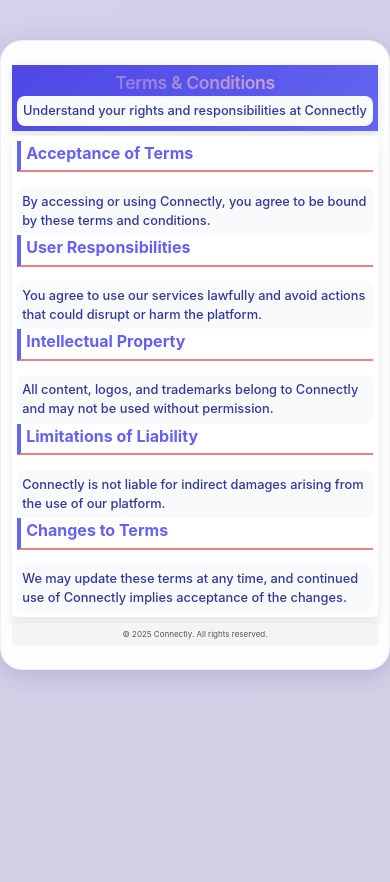
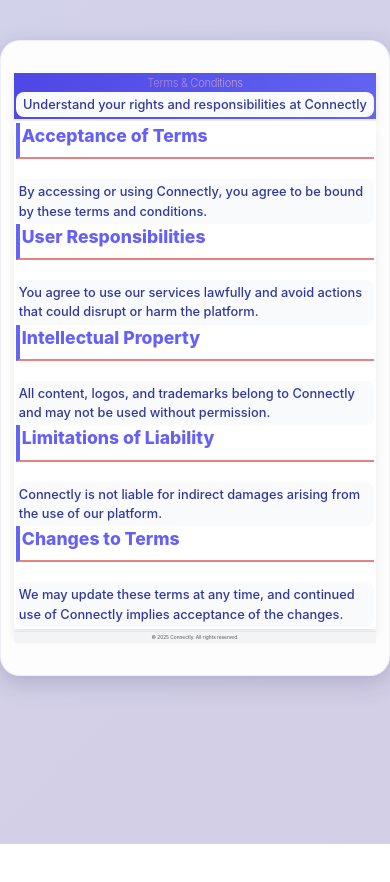
Before and after one commit to Aastha59/Connectly-f, a React (Create React App) app: page /terms in a window 390 px wide. After the commit the page ends 844 px from the top, so only its background shows below. Built offline with nearby package versions, Linux system fonts and the light colour scheme.

Commit message:
new change

```diff
--- a/src/App.css
+++ b/src/App.css
@@ -187,7 +187,6 @@
 
 
 
-
 @import "tailwindcss/base";
 @import "tailwindcss/components";
 @import "tailwindcss/utilities";
@@ -195,11 +194,11 @@
 /* Global background */
 body {
   background: linear-gradient(135deg, #d2d6ef 0%, #d3cce3 100%);
-  background-size: 400% 400%;
+  background-size: 300% 300%;
   animation: bg-move 16s ease-in-out infinite;
   font-family: 'Inter', 'Mulish', 'Segoe UI', Arial, sans-serif;
   color: #25264d;
-  min-height: 100vh;
+  min-height: 10vh;
   margin: 0;
   padding: 0;
   overflow-x: hidden;
@@ -211,92 +210,92 @@
 }
 
 #root > div {
-  max-width: 880px; /* reduced width */
-  margin: 2.5rem auto 2rem auto;
-  padding: 1.5rem 1.8rem; /* reduced padding */
+  max-width: 500px;
+  margin: 2.5rem auto 1.5rem auto;
+  padding: 1.2rem 1.7rem;
   background: rgba(255,255,255,0.95);
-  border-radius: 22px; /* smaller curve */
-  box-shadow: 0 6px 26px rgba(40,36,78,0.16), 0 2px 6px rgba(174,171,245,0.1);
-  backdrop-filter: blur(8px);
-  border: 1.2px solid rgba(160,158,229,0.15);
+  border-radius: 20px;
+  box-shadow: 0 7px 25px rgba(40,36,78,0.19), 0 2px 8px rgba(174,171,245,0.11);
+  backdrop-filter: blur(10px);
+  border: 1.5px solid rgba(160,158,229,0.15);
   animation: enter-float 1s cubic-bezier(.73,-0.11,.34,1.3);
   transition: box-shadow 0.3s, transform 0.3s;
 }
 
 @keyframes enter-float {
-  0% { transform:scale(0.93) translateY(30px); opacity:0;}
+  0% { transform:scale(0.93) translateY(40px); opacity:0;}
   100% { transform:none; opacity:1; }
 }
 
 #root > div:hover {
-  box-shadow: 0 12px 28px rgba(58,22,128,0.15), 0 5px 16px rgba(232,227,255,0.08);
-  transform: scale(1.018) translateY(-2px);
+  box-shadow: 0 14px 34px rgba(58,22,128,0.17), 0 6px 20px rgba(232,227,255,0.09);
+  transform: scale(1.025) translateY(-3px);
 }
 
 h1 {
-  font-size: 2.3rem; /* reduced */
-  font-weight: 800;
-  letter-spacing: -0.02em;
+  font-size: 3rem;
+  font-weight: 900;
+  letter-spacing: -0.03em;
   background: linear-gradient(90deg,#6a67ea 0%, #f6c1c1 100%);
   -webkit-background-clip: text;
   -webkit-text-fill-color: transparent;
-  margin-bottom: 1.6rem;
+  margin-bottom: 2.4rem;
   text-align: center;
-  text-shadow: 0 3px 12px rgba(108,81,255,0.12);
+  text-shadow: 0 4px 16px rgba(108,81,255,0.13);
   transition: text-shadow 0.2s;
 }
 
 h1:hover {
-  text-shadow: 0 0px 22px rgba(173,216,230,0.07);
+  text-shadow: 0 0px 32px rgba(173,216,230,0.07);
 }
 
 h2 {
-  font-size: 1.5rem; /* reduced */
-  font-weight: 700;
+  font-size: 2rem;
+  font-weight: 800;
   color: #6561f8;
-  margin-bottom: 0.9rem;
+  margin-bottom: 1.25rem;
   border-bottom: 2px solid #e88282;
-  padding-bottom: .35rem;
+  padding-bottom: .5rem;
   text-align: left;
 }
 
 p, label, .label {
-  font-size: 0.95rem; /* reduced */
+  font-size: 1.09rem;
   color: #32399a;
   font-weight: 500;
 }
 
 input[type="text"], input[type="email"], input[type="file"], textarea, select {
-  font-size: 0.95rem;
-  margin-top: 0.6rem;
-  margin-bottom: 0.8rem;
-  padding: 0.65rem 0.9rem; /* reduced padding */
-  border-radius: 10px;
-  border: 2px solid #a4a1f7;
+  font-size: 1.14rem;
+  margin-top: 0.8rem;
+  margin-bottom: 1rem;
+  padding: 0.88rem 1.12rem;
+  border-radius: 13px;
+  border: 2.5px solid #a4a1f7;
   background: rgba(246,246,254,0.87);
-  box-shadow: 0 1px 3px rgba(156,154,231,0.08);
-  transition: border-color 0.25s, box-shadow 0.3s, background 0.22s;
+  box-shadow: 0 1px 4px rgba(156,154,231,0.08);
+  transition: border-color 0.27s, box-shadow 0.33s, background 0.22s;
 }
 
 input[type="text"]:focus, input[type="email"]:focus, input[type="file"]:focus, textarea:focus, select:focus {
   border-color: #6a61ea;
   background: #f1f2fa;
-  box-shadow: 0 0 8px #a481f0aa;
+  box-shadow: 0 0 10px #a481f0aa;
   outline: none;
 }
 
 button {
-  font-size: 1rem; /* reduced */
-  font-weight: 600;
-  padding: 0.55rem 1.6rem; /* reduced */
-  border-radius: 80px;
+  font-size: 1.18rem;
+  font-weight: 700;
+  padding: 0.7rem 2rem;
+  border-radius: 100px;
   cursor: pointer;
   border: none;
   background: linear-gradient(90deg,#6a61ea 0%,#f6c1c1 100%);
   color: #fff;
-  box-shadow: 0 3px 10px rgba(61, 37, 119, 0.22);
-  transition: background 0.25s, box-shadow 0.18s, transform 0.18s;
-  margin-bottom: 0.3rem;
+  box-shadow: 0 4px 14px rgba(61, 37, 119, 0.23);
+  transition: background 0.26s, box-shadow 0.18s, transform 0.19s;
+  margin-bottom: 0.4rem;
 }
 
 button.btn-primary {
@@ -305,129 +304,142 @@
 }
 button.btn-primary:hover {
   background: linear-gradient(90deg,#5d50c7 0%,#efb3b3 100%);
-  box-shadow: 0 7px 18px rgba(132, 93, 215, 0.18);
-  transform: scale(1.035);
+  box-shadow: 0 8px 22px rgba(132, 93, 215, 0.18);
+  transform: scale(1.045);
 }
 
 button.btn-secondary {
   background: linear-gradient(90deg,#ffc6fc 0%, #cfdef3 100%);
   color: #6a61ea;
-  border: 2px solid #c5c1fd;
+  border: 2.5px solid #c5c1fd;
 }
 button.btn-secondary:hover {
   background: linear-gradient(90deg,#ebddff 0%, #e8f7ff 100%);
   color: #5d50c7;
-  box-shadow: 0 5px 16px rgba(129,118,197,0.2);
-  transform: scale(1.03);
+  box-shadow: 0 6px 19px rgba(129,118,197,0.20);
+  transform: scale(1.04);
 }
 
 ::-webkit-scrollbar {
-  width: 7px;
+  width: 9px;
   background: #ecedfa;
 }
 ::-webkit-scrollbar-thumb {
   background: #a9a7f8;
-  border-radius: 7px;
+  border-radius: 9px;
 }
 
 input[type="file"] {
-  padding-top: 0.6rem;
+  padding-top: 0.7rem;
   color: #84a9c9;
   background: #f6f8fb;
 }
 
 textarea {
-  min-height: 60px; /* reduced */
+  min-height: 70px;
   max-width: 100%;
 }
 
 .email-section {
   width: 100%;
-  margin-top: 2rem;
+  margin-top: 2.5rem;
 }
 .email-input,
 .email-textarea {
   width: 100%;
-  font-size: 0.9rem;
+  font-size: 1rem;
 }
 .email-send-btn {
-  margin-top: 1.2rem;
-  font-weight: 600;
+  margin-top: 1.5rem;
+  font-weight: 700;
 }
 
+
 .email-section textarea {
-  border-radius: 10px;
+  border-radius: 13px;
   border: 2px solid #cdbcf7;
 }
 
 .email-section .status {
-  margin-top: .3rem;
+  margin-top: .4rem;
   color: #d53c3c;
-  font-weight: 600;
+  font-weight: 700;
   background: #fff6f6;
-  border-radius: 5px;
-  padding: 0.5em 0.9em;
+  border-radius: 6px;
+  padding: 0.6em 1.1em;
   border: 1px solid #cde3f7;
-  box-shadow: 0 1px 10px #e8c0d7a3;
+  box-shadow: 0 1px 12px #e8c0d7a3;
   animation: fade-in 0.5s;
 }
 
 @keyframes fade-in {
-  from { opacity: 0; transform: translateY(15px);}
+  from { opacity: 0; transform: translateY(20px);}
   to {opacity: 1; transform: none;}
 }
 
+/* .contact-table {
+  margin: 2rem auto;
+  background: rgba(239,238,255,0.93);
+  border-radius: 15px;
+  box-shadow: 0 4px 13px rgba(168,128,255,0.09);
+  overflow-x: auto;
+  animation: fade-in 0.7s;
+}
+
+.contact-table th, .contact-table td {
+  padding: 0.89rem 1.1rem;
+} */
+
 .contact-table-table {
   background: rgba(255,255,255,0.72);
-  border-radius: 10px;
-  box-shadow: 0 2px 10px rgba(173,166,251,0.05);
+  border-radius: 13px;
+  box-shadow: 0 2px 14px rgba(173,166,251,0.05);
   overflow: hidden;
 }
 
 .contact-table-header,
 .contact-table-cell {
-  font-size: 0.9rem;
+  font-size: 1.07rem;
   color: #6a61ea;
-  padding: 0.8rem;
+  padding: 1rem;
   border-bottom: 1px solid #dfdffd;
 }
 
-/* Mobile adjustments */
 @media (max-width: 600px) {
-  #root > div { padding: 1.5rem 0.7rem;}
-  h1 { font-size: 1.5rem;}
-  h2 { font-size: 1rem;}
-  .contact-table, .email-section { font-size: .85rem;}
+  #root > div { padding: 2rem 0.8rem;}
+  h1 { font-size: 1.6rem;}
+  h2 { font-size: 1.1rem;}
+  .contact-table, .email-section { font-size: .9rem;}
   label, p, input, textarea, button { font-size: .8rem;}
 }
 @media (max-width: 300px) {
-  #root > div { padding: 1rem 0.3rem;}
-  h1 { font-size: 1.1rem;}
-  .contact-table, .email-section { font-size: .75rem;}
+  #root > div { padding: 1.1rem 0.3rem;}
+  h1 { font-size: 1.2rem;}
+  .contact-table, .email-section { font-size: .80rem;}
 }
 
 /* EmailSection */
-.email-section-title { margin-bottom: 1.5rem; font-size: 1.1rem; }
-.email-templates-list { display: grid; grid-template-columns: 1fr 1fr; gap: 1rem;}
+.email-section-title { margin-bottom: 2rem; font-size: 1.3rem; }
+.email-templates-list { display: grid; grid-template-columns: 1fr 1fr; gap: 1.2rem;}
 @media (max-width:700px) { .email-templates-list {grid-template-columns: 1fr;}}
 .email-template-card {
   background: rgba(246,244,255,0.91);
-  border-radius: 14px;
-  border: 2px solid #dad5fa;
-  box-shadow: 0 2px 7px #e5e2fa62;
-  padding: 1.2rem 1rem;
+  border-radius: 18px;
+  border: 2.3px solid #dad5fa;
+  box-shadow: 0 2.5px 8.5px #e5e2fa62;
+  padding: 1.6rem 1.2rem;
   cursor: pointer;
   transition: box-shadow 0.2s, border 0.2s, transform 0.22s;
 }
-.email-template-card:hover { box-shadow: 0 7px 18px #9e7cf023; transform: scale(1.01); border-color: #b0a5fa;}
+.email-template-card:hover { box-shadow: 0 10px 22px #9e7cf023; transform: scale(1.013); border-color: #b0a5fa;}
 .email-template-card-btn {
-  margin-top: 7px;
-  padding: 0.3rem 1.2rem;
-  font-size: 0.9rem;
-  border-radius: 12px;
+  margin-top: 9px;
+  padding: 0.37rem 1.4rem;
+  font-size: 1.02rem;
+  border-radius: 15px;
 }
 
 /* Inputs */
 .email-input, .search-input, .search-select { width: 100%; background: #fdfbff; }
 
-.status { color: #0a812c; font-weight: 600; padding: .6rem .8rem; border-radius: 6px; background: #d7eed2; animation: fade-in .6s;}
+.status { color: #0a812c; font-weight: bold; padding: .75rem .95rem; border-radius: 7px; background: #d7eed2; animation: fade-in .6s;}
--- a/src/Pages/Home.jsx
+++ b/src/Pages/Home.jsx
@@ -141,7 +141,7 @@
 
   return (
     <div className="min-h-screen flex flex-col items-center bg-gradient-to-r from-blue-500 via-purple-500 to-pink-500 animate-gradient">
-      <div className="bg-white bg-opacity-90 rounded-lg shadow-xl p-8 mt-20 w-full max-w-5xl">
+      <div className="bg-white bg-opacity-90 rounded-lg shadow-xl p-6 mt-10 mb-10 w-full max-w-5xl">
         <h1 className="text-4xl font-bold mb-6 text-center text-indigo-700"><i><b>Connectly</b></i></h1>
 
         {!googleToken ? (
@@ -176,7 +176,7 @@
             placeholder="your-email@example.com"
             value={senderEmail}
             onChange={(e) => setSenderEmail(e.target.value)}
-            className="w-full px-3 py-2 border border-gray-300 rounded"
+            className="w-full px-3 py-1 border border-gray-300 rounded"
             autoComplete="email"
           />
         </div>
--- a/src/Pages/Privacy.css
+++ b/src/Pages/Privacy.css
@@ -11,7 +11,7 @@
   background: #f5f7fa;
   color: #2d2d2d;
   padding: 0;
-  overflow: hidden;
+  /* overflow: hidden; */
 }
 
 /* Header */
@@ -24,36 +24,36 @@
 }
 
 header h1 {
-  font-size: 1.1rem;
-  font-weight: 600;
+  font-size: 0.6rem;
+  font-weight: 300;
   margin: 0;
 }
 
 /* Content */
 main {
   max-width: 700px;
-  margin: 5px auto;
-  padding: 5px;
+  margin: 2px auto;
+  padding: 2px;
   background: white;
-  border-radius: 5px;
-  font-size: 0.5rem;
+  border-radius: 2px;
+  font-size: 0.2rem;
   /* line-height: 1.8; */
   box-shadow: 0 6px 10px rgba(0, 0, 0, 0.08);
 }
 
 h2 {
   color: #4f46e5;
-  margin: 1.4em 0 0.8em;
-  font-size: 0.8rem;
+  margin: 1em 0 0.4em;
+  font-size: 0.3rem;
   border-left: 4px solid #4f46e5;
   padding-left: 5px;
 }
 
 p {
-  margin-bottom: 0.6em;
+  margin-bottom: 0.3em;
   color: #444;
   background: #f9fafb;
-  padding: 5px;
+  padding: 3px;
   border-radius: 8px;
 }
 
@@ -71,24 +71,24 @@
 /* Footer */
 footer {
   text-align: center;
-  padding: 5px;
+  padding: 2px;
   background: #f3f4f6;
   color: #555;
-  font-size: 0.5rem;
-  margin-top: 5px;
+  font-size: 0.3rem;
+  margin-top: 3px;
   border-top: 1px solid #e5e7eb;
 }
 
 @media (max-width: 500px) {
   h1 {
-    font-size: 1.1rem;
+    font-size: 0.7rem;
   }
   h2 {
-    font-size: 0.7rem;
+    font-size: 0.3rem;
   }
   main {
-    padding: 5px;
-    font-size: 1rem;
+    padding: 2px;
+    font-size: 0.3rem;
   }
 }
 
@@ -97,13 +97,13 @@
     font-size: 0.7rem;
   }
   h2 {
-    font-size: 0.4rem;
+    font-size: 0.3rem;
   }
   main {
-    padding: 5px;
-    font-size: 0.7rem;
+    padding: 3px;
+    font-size: 0.3rem;
   }
   p {
-    font-size: 0.7rem;
+    font-size: 0.3rem;
   }
 }
--- a/src/Pages/Terms.css
+++ b/src/Pages/Terms.css
@@ -15,50 +15,50 @@
   /* max-width: 1700px; */
   /* text-align: center; */
   color: #2d2d2d;
-  overflow: hidden;
+  /* overflow: hidden; */
 }
 
 /* Header */
 header {
   background: linear-gradient(135deg, #4f46e5, #6366f1);
   color: white;
-  padding: 5px;
+  padding: 2px;
   text-align: center;
   box-shadow: 0 4px 8px rgba(0, 0, 0, 0.1);
 }
 
 header h1 {
-  font-size: 1.1rem;
-  font-weight: 600;
+  font-size: 0.7rem;
+  font-weight: 300;
   margin: 0;
 }
 
 /* Content */
 main {
   max-width: 700px;
-  margin: 5px auto;
-  padding: 5px;
+  margin: 2px auto;
+  padding: 2px;
   background: #ffffff;
-  border-radius: 5px;
+  border-radius: 2px;
   box-shadow: 0 8px 10px rgba(0, 0, 0, 0.08);
-  font-size: 0.7rem;
+  font-size: 0.3rem;
   /* line-height: 1.8; */
 }
 
 h2 {
   color: #4f46e5;
   margin: 1.1em 0 0.4em;
-  font-size: 0.7rem;
+  font-size: 0.4rem;
   border-left: 4px solid #6366f1;
-  padding-left: 5px;
+  padding-left: 2px;
 }
 
 p,
 label,
 .label {
-  font-size: 0.5rem;
+  font-size: 0.3rem;
   color: #444;
-  margin-bottom: 0.7em;
+  margin-bottom: 0.3em;
   display: block;
 }
 
@@ -77,39 +77,39 @@
 /* Footer */
 footer {
   text-align: center;
-  padding: 5px;
+  padding: 2px;
   background: #f3f4f6;
   color: #555;
-  font-size: 0.5rem;
-  margin-top: 5px;
+  font-size: 0.3rem;
+  margin-top: 2px;
   border-top: 1px solid #e5e7eb;
 }
 
 @media (max-width: 500px) {
   h1 {
-    font-size: 1.1rem;
+    font-size: 0.7rem;
   }
   h2 {
-    font-size: 0.7rem;
+    font-size: 0.4rem;
   }
   main {
-    padding: 5px;
-    font-size: 0.6rem;
+    padding: 2px;
+    font-size: 0.3rem;
   }
 }
 
 @media (max-width: 450px) {
   h1 {
-    font-size: 1rem;
+    font-size: 0.7rem;
   }
   h2 {
-    font-size: 0.5rem;
+    font-size: 0.4rem;
   }
   main {
-    padding: 5px;
-    font-size: 0.6rem;
+    padding: 2px;
+    font-size: 0.3rem;
   }
   p {
-    font-size: 0.6rem;
+    font-size: 0.3rem;
   }
 }
```
